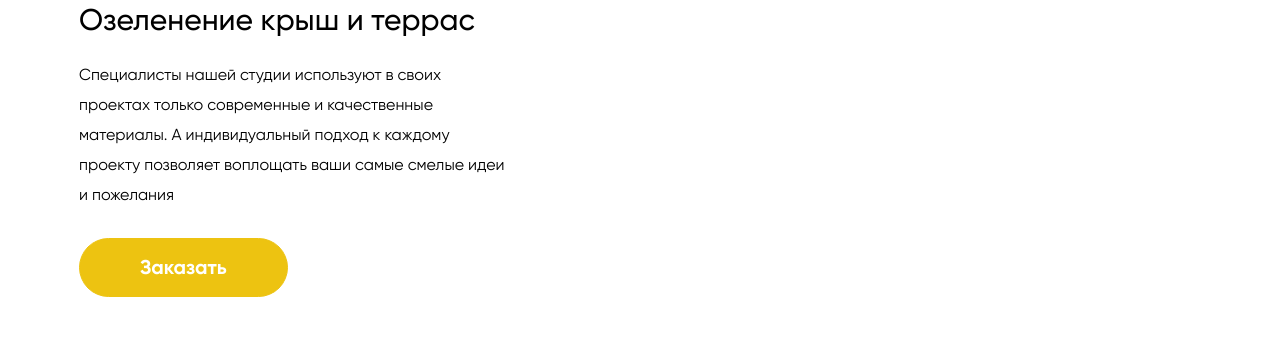
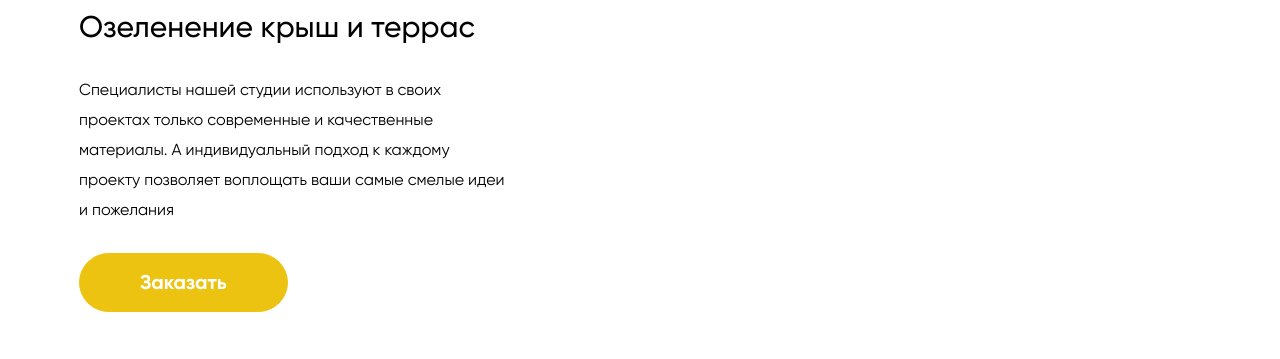
Before and after one commit to YuraLinkev1ch/Grass, a website: page docs/index.html in a window 1280 px wide. Shown: the part 1170-1529 px from the top of the page. Drawn offline with Linux system fonts and the light colour scheme.

Commit message:
fix: add little fixes in sections

```diff
--- a/src/scss/sсss-components/_benefits.scss
+++ b/src/scss/sсss-components/_benefits.scss
@@ -27,7 +27,7 @@
 
     @include _375 {
         display: block;
-        padding: vmin(21) vmin(51) vmin(42) vmin(38);
+        padding: vmin(20) vmin(51) vmin(42) vmin(38);
     }
 }
 
--- a/src/scss/sсss-components/_header.scss
+++ b/src/scss/sсss-components/_header.scss
@@ -121,7 +121,7 @@
     }
 
     @include _768 {
-        padding: vw2(27) 0;
+        padding: vw2(25) 0;
     }
 }
 
--- a/src/scss/sсss-components/_hero.scss
+++ b/src/scss/sсss-components/_hero.scss
@@ -32,7 +32,6 @@
 
     @include _1170 {
         padding: 0 vw(47);
-/*         padding-left: vw(25); */
         max-width: vw(1139);
     }
 
@@ -63,7 +62,7 @@
     @include _768 {
         display: flex;
         flex-direction: column;
-        margin-top: vw2(163);
+        margin-top: vw2(160);
         min-height: vw2(190);
     }
 
@@ -245,7 +244,7 @@
     @include _768 {
         align-self: center;
         padding-right: vw2(18);
-        padding-bottom: vw2(37);
+        padding-bottom: vw2(34);
         max-width: vw2(507);
     }
 
--- a/src/scss/sсss-components/_services.scss
+++ b/src/scss/sсss-components/_services.scss
@@ -33,7 +33,7 @@
     @include _375 {
         padding: 0;
         padding-top: vmin(60);
-        padding-bottom: vmin(62);
+        padding-bottom: vmin(80);
         max-width: vmin(375);
     }
 }
@@ -231,6 +231,9 @@
 }
 
 .tab-content__left-part {
+    position: relative;
+    z-index: 30;
+
     @include _768 {
         padding-left: vw2(34);
     }
@@ -238,16 +241,16 @@
 
 .tab-content__title {
     margin: 0;
-    padding-top: 21px;
-    padding-bottom: 23px;
+    padding-top: 28px;
+    padding-bottom: 31px;
     font-weight: 500;
     font-size: 30px;
     line-height: 35px;
     color: $black-main;
 
     @include _1170 {
-        padding-top: vw(21);
-        padding-bottom: vw(23);
+        padding-top: vw(28);
+        padding-bottom: vw(31);
         font-size: vw(30);
         line-height: vw(35);
     }
@@ -262,6 +265,7 @@
     font-weight: 400;
     font-size: 16px;
     line-height: 30px;
+    text-shadow: 1px 1px $white-main;
     color: $black-main;
 
     @include _1170 {
@@ -270,9 +274,9 @@
     }
 
     @include _768 {
-        padding-top: vw2(15);
+        padding-top: vw2(16);
         font-size: vw2(16);
-        line-height: vw2(23);
+        line-height: vw2(22);
     }
 }
 
@@ -393,19 +397,19 @@
     display: flex;
     align-items: center;
     justify-content: space-between;
-    width: 170px;
+    width: 179px;
 
     @include _1170 {
         right: vw(625);
         top: vw(589);
-        width: vw(170);
+        width: vw(179);
     }
 
     @include _768 {
         position: static;
         margin: 0 auto;
         margin-top: vw2(13);
-        width: vw2(95);
+        width: vw2(100);
     }
 }
 
```
Also changed, not shown: docs/css/main.css, 1 other file.
